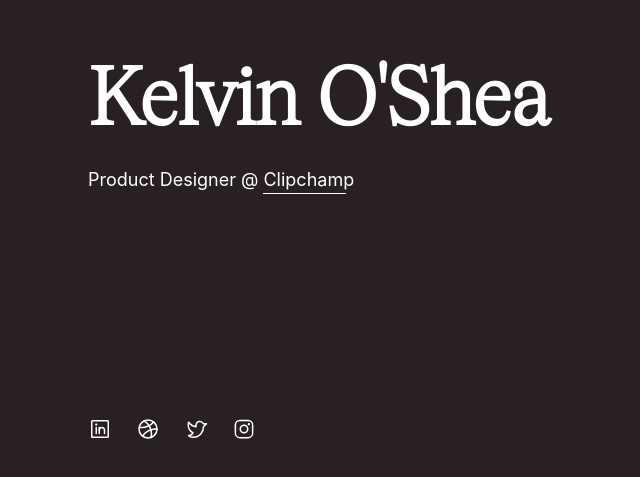
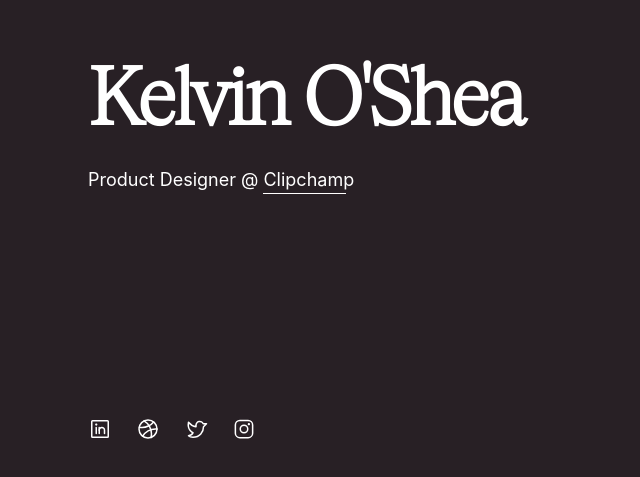
Before and after one commit to kelvinoshea/kelvinoshea-2021, a Next.js app: page / in a window 1280 px wide. Shown: the part 259-736 px from the top of the page, without its empty margins (8-648 px from the left). Built offline with nearby package versions, Linux system fonts and the light colour scheme; a web font is replaced by a local one.

Commit message:
reduce letter spacing

```diff
--- a/styles/Home.module.css
+++ b/styles/Home.module.css
@@ -26,7 +26,7 @@
   font-family: Tobias-Light;
   user-select: none;
   animation: TitleFadeIn 1.5s 0.5s ease-out both;
-  letter-spacing: -1px;
+  letter-spacing: -3px;
 }
 
 .title,
```
